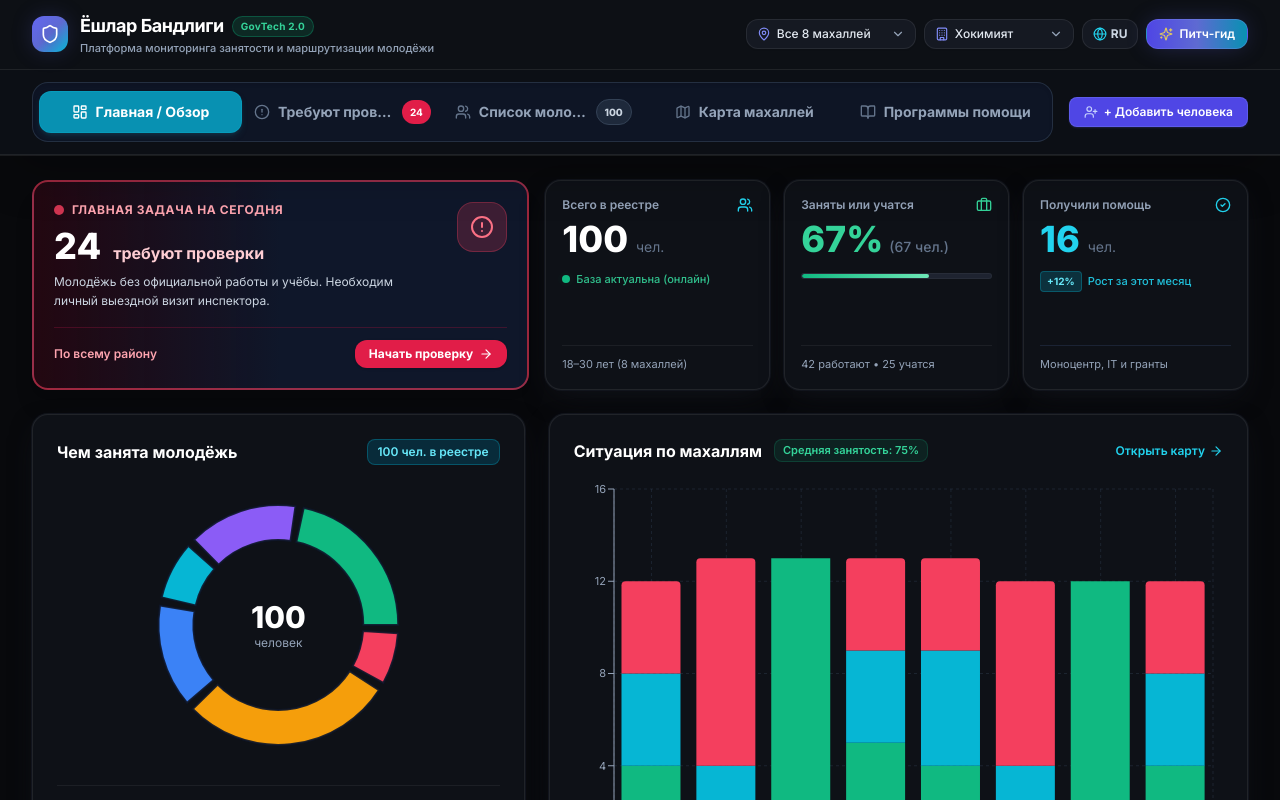
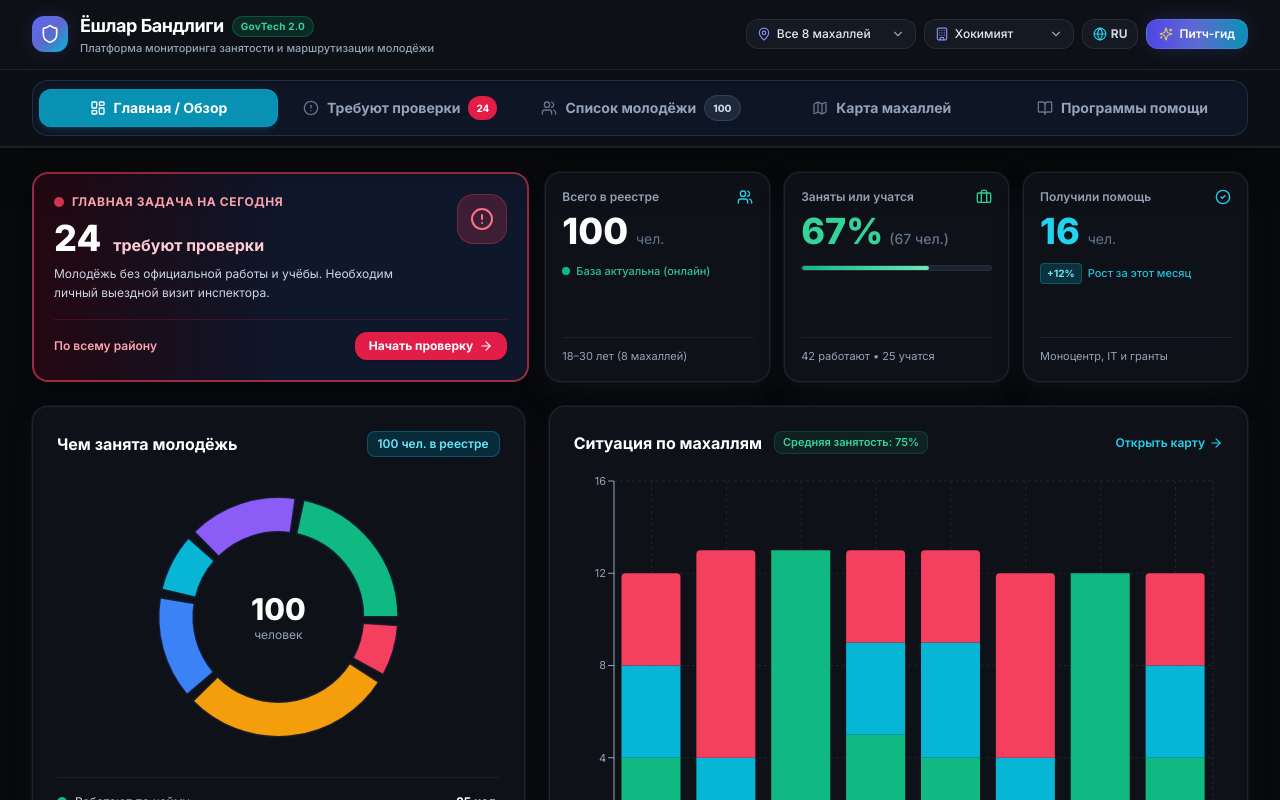
Before and after one commit to fluxo159/NEVERLOSE-Memesense, a React (Vite) app: page / in a window 1280 px wide. Shown: the top 800 px of the page. Built offline with nearby package versions, Linux system fonts and the light colour scheme.

Commit message:
UI: Clean up Navigation bar, remove redundant Add button and restore full tab labels

```diff
--- a/src/App.tsx
+++ b/src/App.tsx
@@ -211,7 +211,6 @@
           onSelectTab={setActiveTab}
           neetPendingCount={neetPendingCount}
           totalYouthCount={currentScopedList.length}
-          onOpenNewYouth={() => setShowNewYouthModal(true)}
           lang={lang}
         />
       </div>
--- a/src/components/Navigation.tsx
+++ b/src/components/Navigation.tsx
@@ -1,5 +1,5 @@
 import React from 'react';
-import { LayoutDashboard, AlertCircle, Users, Map, BookOpen, UserPlus } from 'lucide-react';
+import { LayoutDashboard, AlertCircle, Users, Map, BookOpen } from 'lucide-react';
 
 export type ActiveTab = 'dashboard' | 'triage' | 'registry' | 'map' | 'programs';
 
@@ -8,7 +8,6 @@
   onSelectTab: (tab: ActiveTab) => void;
   neetPendingCount: number;
   totalYouthCount: number;
-  onOpenNewYouth: () => void;
   lang: 'ru' | 'uz';
 }
 
@@ -17,7 +16,6 @@
   onSelectTab,
   neetPendingCount,
   totalYouthCount,
-  onOpenNewYouth,
   lang
 }) => {
   const tabs = [
@@ -57,10 +55,9 @@
   return (
     <nav className="relative z-40 bg-surface-1/90 backdrop-blur-xl border-b border-white/[0.08]">
       <div className="max-w-7xl mx-auto px-4 sm:px-6 lg:px-8">
-        <div className="flex items-center justify-between py-3 gap-4 overflow-hidden w-full">
-
+        <div className="py-2.5">
           {/* Main Tabs Container (Segmented Control Style) */}
-          <div className="flex-1 flex items-center p-1.5 bg-slate-900/80 border border-slate-700/60 rounded-2xl min-w-0 shadow-inner">
+          <div className="flex items-center p-1.5 bg-slate-900/80 border border-slate-700/60 rounded-2xl w-full shadow-inner gap-1">
             {tabs.map((tab) => {
               const Icon = tab.icon;
               const isActive = activeTab === tab.id;
@@ -69,14 +66,14 @@
                 <button
                   key={tab.id}
                   onClick={() => onSelectTab(tab.id)}
-                  className={`flex-1 flex items-center justify-center gap-2 px-3 py-2.5 rounded-xl text-sm font-bold transition-all whitespace-nowrap overflow-hidden ${
+                  className={`flex-1 flex items-center justify-center gap-2 px-3.5 py-2 rounded-xl text-xs sm:text-sm font-bold transition-all whitespace-nowrap ${
                     isActive
                       ? 'bg-cyan-600 text-white shadow-md shadow-cyan-900/40 border border-cyan-500/30'
                       : 'text-slate-400 hover:text-slate-200 hover:bg-slate-800/60'
                   }`}
                 >
-                  <Icon className={`w-4 h-4 sm:w-4.5 sm:h-4.5 flex-shrink-0 ${isActive ? 'text-white' : 'text-slate-500'}`} />
-                  <span className="truncate">{tab.label}</span>
+                  <Icon className={`w-4 h-4 flex-shrink-0 ${isActive ? 'text-white' : 'text-slate-500'}`} />
+                  <span>{tab.label}</span>
                   {tab.badge && (
                     <span
                       className={`text-[10px] px-2 py-0.5 rounded-full font-black flex-shrink-0 ${
@@ -94,16 +91,6 @@
               );
             })}
           </div>
-          {/* Add Profile Button */}
-          <button
-            onClick={onOpenNewYouth}
-            className="flex items-center space-x-1.5 px-3.5 py-1.5 bg-indigo-600 hover:bg-indigo-500 text-white border border-indigo-400/30 text-xs font-semibold rounded-lg transition-all shadow-sm shadow-indigo-500/20 hover:shadow-indigo-500/30 active:scale-[0.98] flex-shrink-0"
-          >
-            <UserPlus className="w-3.5 h-3.5 text-indigo-200" />
-            <span className="hidden sm:inline">
-              {lang === 'ru' ? '+ Добавить человека' : '+ Янги ёш киритиш'}
-            </span>
-          </button>
         </div>
       </div>
     </nav>
```
